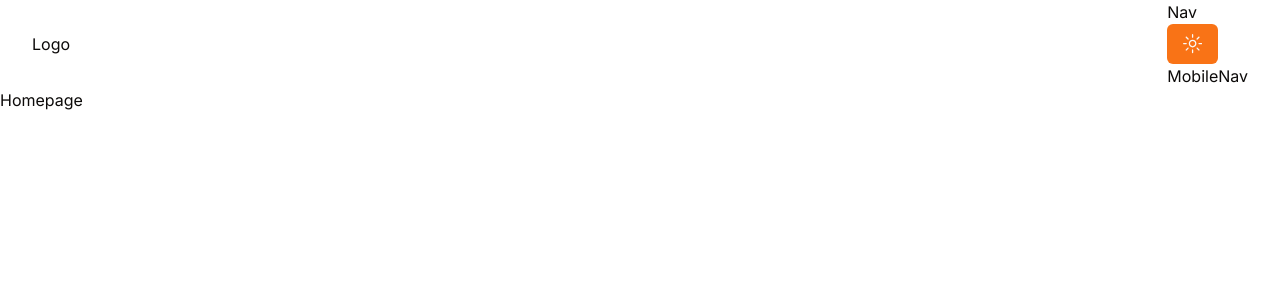
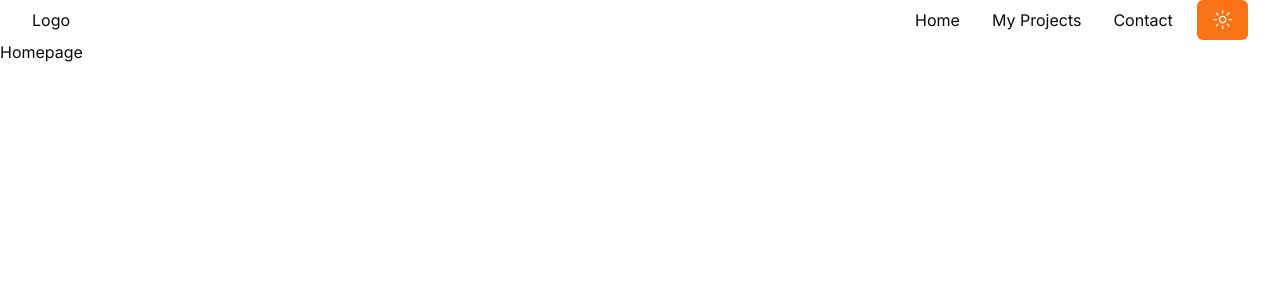
Before and after one commit to edgarespinoza7/edgarespinoza7.github.io, a Next.js app: page / in a window 1280 px wide. Shown: the top 300 px of the page. Built offline with nearby package versions, Linux system fonts and the light colour scheme.

Commit message:
10th commit -added nav links and style to Header component- OK

```diff
--- a/components/Header.jsx
+++ b/components/Header.jsx
@@ -13,21 +13,17 @@ const Header = () => {
       <div className="container mx-auto">
         <div className="flex justify-between items-center">
           <Logo />
-          <div>
-          {/* nav */}
-            <Nav />
+          <div className="flex items-center gap-x-6">
+            {/* nav */}
+            <Nav containerStyles="hidden xl:flex gap-x-8 items-center"/>
             <ThemeToggler />
             {/* mobile nav */}
-            <div>
+            <div className="xl:hidden">
               <MobileNav />
             </div>
           </div>
-
         </div>
-
       </div>
-
-
     </header>
   )
 }
--- a/components/Nav.jsx
+++ b/components/Nav.jsx
@@ -1,7 +1,19 @@
-const Nav = () => {
-  return (
-    <div>Nav</div>
-  )
-}
+import Link from "next/link";
 
-export default Nav
+const links = [
+    { path: '/', name: 'home' },
+    { path: '/projects', name: 'my projects' },
+    { path: '/contact', name: 'contact' },
+];
+
+const Nav = ({ containerStyles, linkStyles, underlineStyles }) => {
+    return (
+        <nav className={`${containerStyles}`}>
+            {links.map( (link, index) => {
+                return <Link href={link.path} key={index} className={`capitalize ${linkStyles}`}>{link.name}</Link>
+            })}
+        </nav>
+    );
+};
+
+export default Nav;
```
